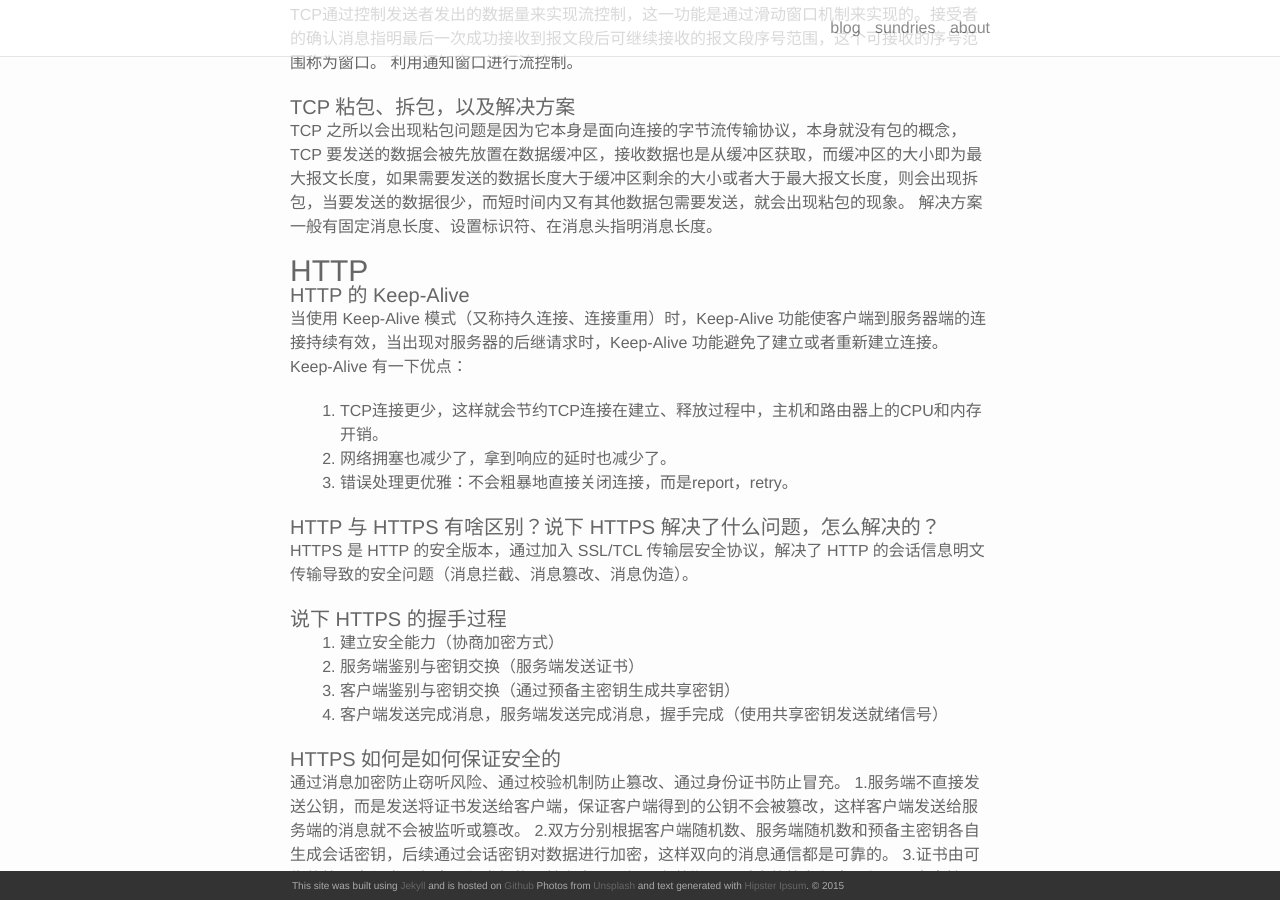
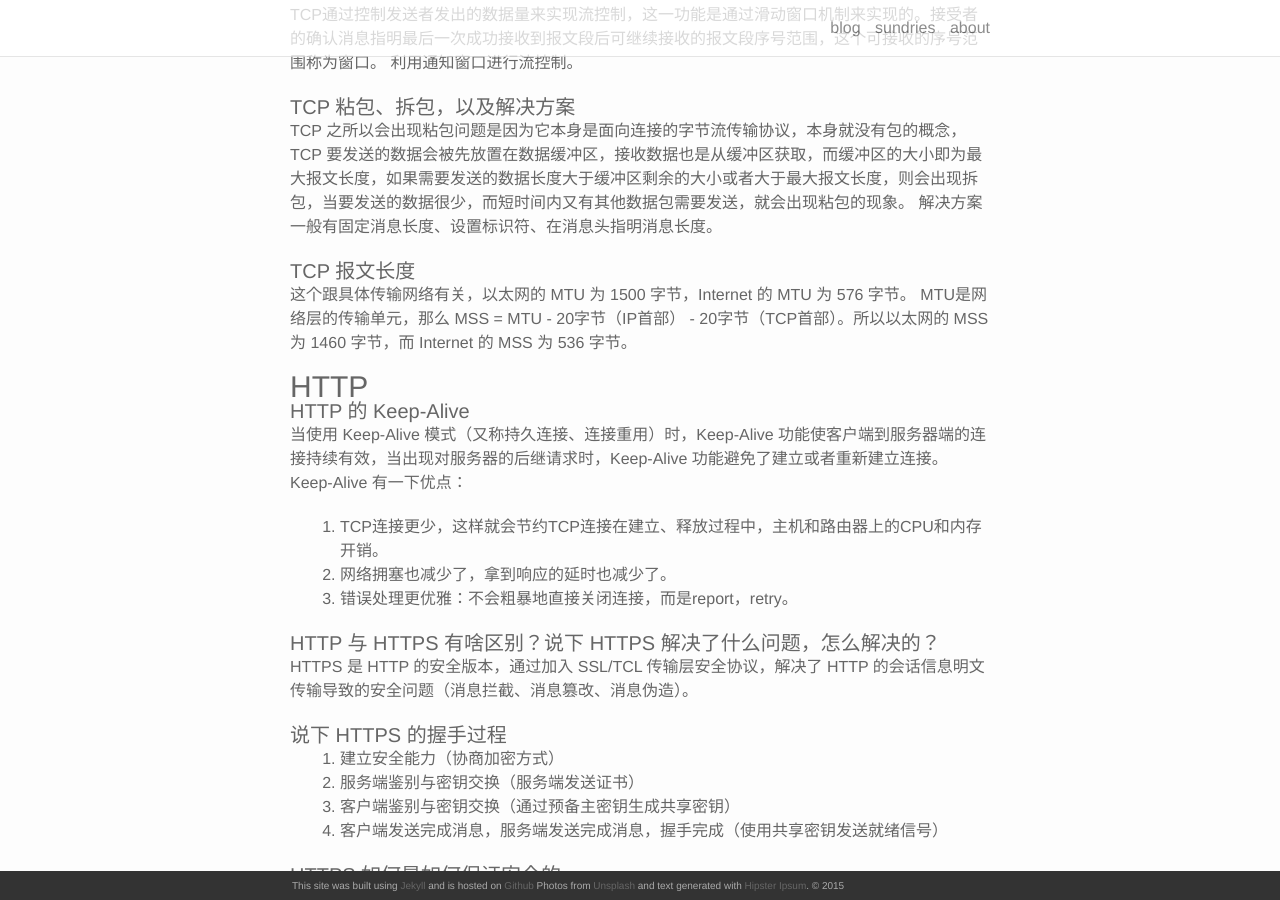
Before and after one commit to akmissxt/blog, a Jekyll site: the page built from _posts/2021-04-05-面试复习.markdown, in a window 1280 px wide and 900 px high, scrolled down 2426 px. Built offline with Jekyll 4.4.1, drawn with Linux system fonts in a browser that asks for light colours; nearby versions of some CDN libraries; our own code applies the rules of GitHub Pages for plain Markdown files.

Commit message:
update(面试复习): TCP 报文长度

```diff
--- a/_posts/2021-04-05-面试复习.markdown
+++ b/_posts/2021-04-05-面试复习.markdown
@@ -83,6 +83,10 @@ TCP通过控制发送者发出的数据量来实现流控制，这一功能是
 #### TCP 粘包、拆包，以及解决方案
 TCP 之所以会出现粘包问题是因为它本身是面向连接的字节流传输协议，本身就没有包的概念，TCP 要发送的数据会被先放置在数据缓冲区，接收数据也是从缓冲区获取，而缓冲区的大小即为最大报文长度，如果需要发送的数据长度大于缓冲区剩余的大小或者大于最大报文长度，则会出现拆包，当要发送的数据很少，而短时间内又有其他数据包需要发送，就会出现粘包的现象。
 解决方案一般有固定消息长度、设置标识符、在消息头指明消息长度。
+
+#### TCP 报文长度
+这个跟具体传输网络有关，以太网的 MTU 为 1500 字节，Internet 的 MTU 为 576 字节。
+MTU是网络层的传输单元，那么 MSS = MTU - 20字节（IP首部） - 20字节（TCP首部）。所以以太网的 MSS 为 1460 字节，而 Internet 的 MSS 为 536 字节。
 
 ### HTTP
 
```
